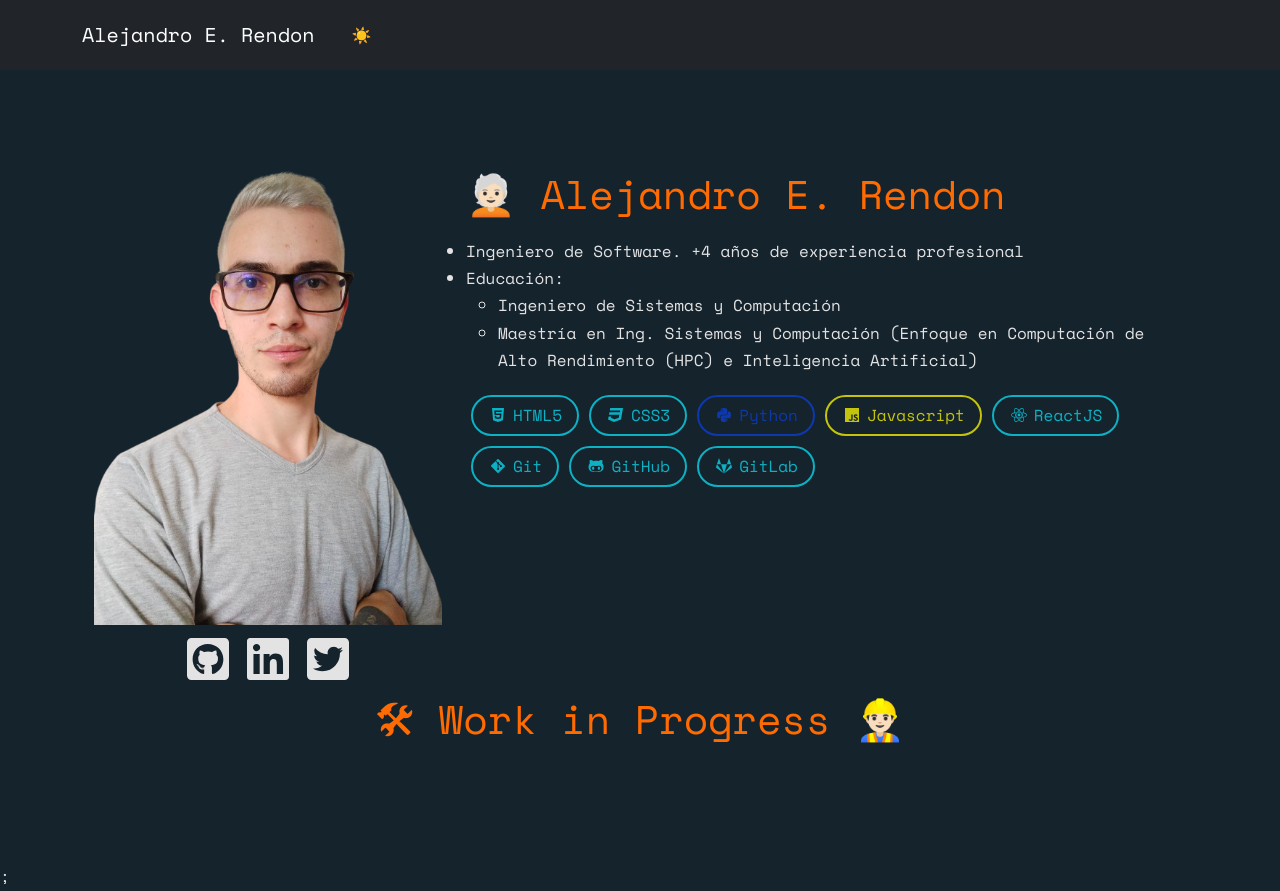
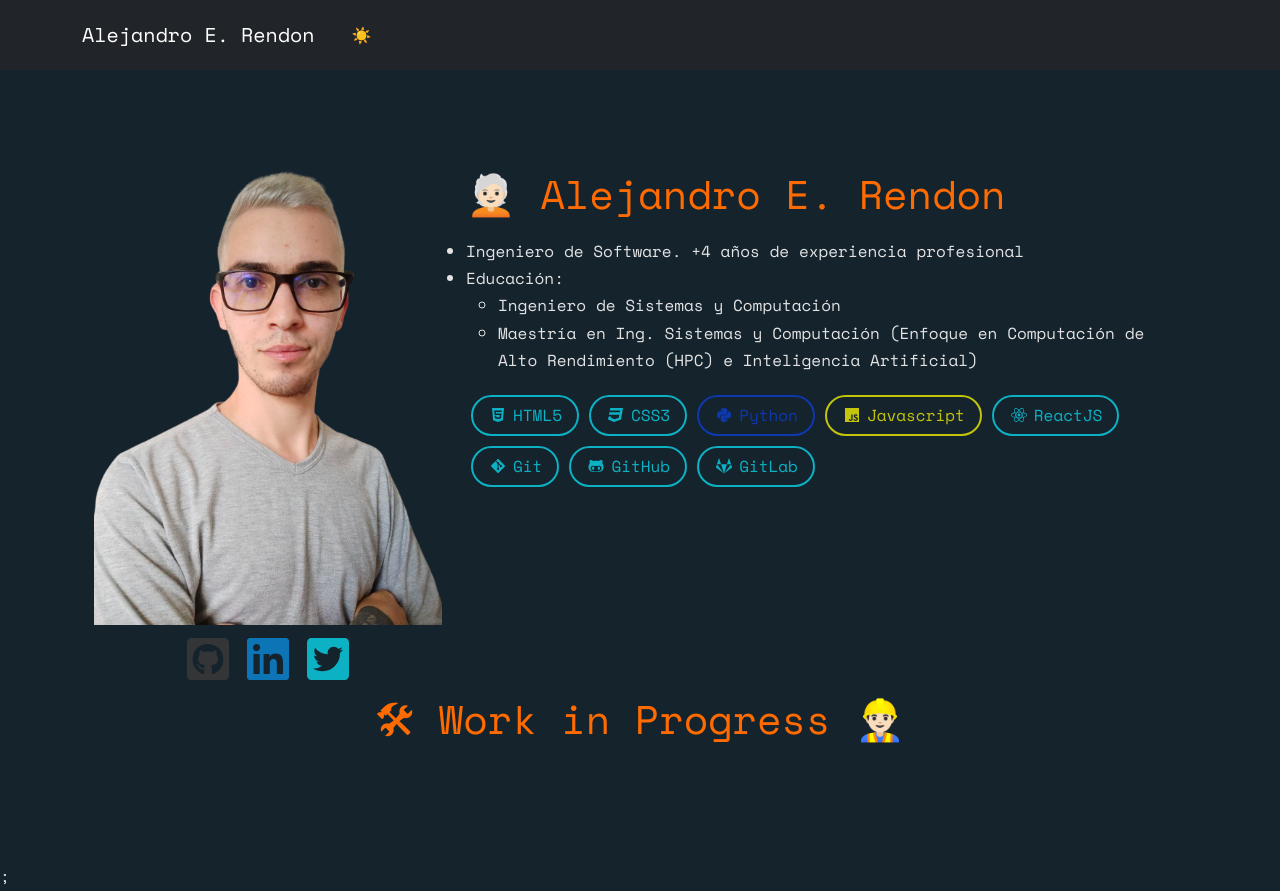
Before and after one commit to arendondiosa/arendondiosa.github.io, a Next.js app: page / in a window 1280 px wide. Built offline with nearby package versions, Linux system fonts and the light colour scheme.

Commit message:
Refactor social icons

```diff
--- a/components/Footer/components/Social.js
+++ b/components/Footer/components/Social.js
@@ -4,20 +4,33 @@ import {
   faLinkedin,
   faTwitterSquare,
 } from '@fortawesome/free-brands-svg-icons';
-import { FontAwesomeIcon } from '@fortawesome/react-fontawesome';
+
+import SocialIcon from './SocialIcon';
 
 const Social = () => {
   return (
     <div style={styles.container}>
-      <a href="https://github.com/arendondiosa" target="blank_">
-        <FontAwesomeIcon icon={faGithubSquare} fixedWidth size="3x" />
-      </a>
-      <a href="https://linkedin.com/in/arendondiosa" target="blank_">
-        <FontAwesomeIcon icon={faLinkedin} fixedWidth size="3x" />
-      </a>
-      <a href="https://twitter.com/arendondiosa" target="blank_">
-        <FontAwesomeIcon icon={faTwitterSquare} fixedWidth size="3x" />
-      </a>
+      <SocialIcon
+        color="#333537"
+        icon={faGithubSquare}
+        size="3x"
+        link="https://github.com/arendondiosa"
+        target="blank_"
+      />
+      <SocialIcon
+        color="#0d75b5"
+        icon={faLinkedin}
+        size="3x"
+        link="https://linkedin.com/in/arendondiosa"
+        target="blank_"
+      />
+      <SocialIcon
+        color="#0db1c4"
+        icon={faTwitterSquare}
+        size="3x"
+        link="https://twitter.com/arendondiosa"
+        target="blank_"
+      />
     </div>
   );
 };
@@ -27,7 +40,6 @@ const styles = {
     textAlign: 'center',
     margin: '10px 0',
   },
-  icon: {},
 };
 
 export default Social;
--- /dev/null
+++ b/components/Footer/components/SocialIcon.js
@@ -0,0 +1,22 @@
+import React from 'react';
+import PropTypes from 'prop-types';
+
+import { FontAwesomeIcon } from '@fortawesome/react-fontawesome';
+
+const SocialIcon = ({ icon, link, target, color, size }) => {
+  return (
+    <a href={link} target={target} style={{ color: color }}>
+      <FontAwesomeIcon icon={icon} fixedWidth size={size} />
+    </a>
+  );
+};
+
+SocialIcon.propTypes = {
+  icon: PropTypes.string,
+  link: PropTypes.string,
+  target: PropTypes.string,
+  color: PropTypes.string,
+  size: PropTypes.string,
+};
+
+export default SocialIcon;
--- a/components/Navbar/Navbar.js
+++ b/components/Navbar/Navbar.js
@@ -7,7 +7,7 @@ const NavbarSite = () => {
   return (
     <Navbar bg="dark" variant="dark" expand="lg" sticky="top">
       <Container>
-        <Navbar.Brand href="#home">Alejandro E. Rendon</Navbar.Brand>
+        <Navbar.Brand href="/">Alejandro E. Rendon</Navbar.Brand>
         <Navbar.Toggle aria-controls="navbarScroll" />
         <Navbar.Collapse id="navbarScroll">
           {/* <Nav className="me-auto">
@@ -26,7 +26,7 @@ const NavbarSite = () => {
           </Nav> */}
           <Nav>
             {/* <Nav.Link href="#deets">More deets</Nav.Link> */}
-            <Nav.Link eventKey={2} href="#memes">
+            <Nav.Link eventKey={2}>
               <ThemeToggle type="button" />
             </Nav.Link>
           </Nav>
--- a/pages/_app.js
+++ b/pages/_app.js
@@ -9,6 +9,7 @@ const MyApp = ({ Component, pageProps }) => {
   return (
     <>
       <Head>
+        <title>Alejandro E. Rendon - Software Engineer</title>
         <meta name="viewport" content="initial-scale=1.0, width=device-width" />
       </Head>
       <Component {...pageProps} />;
```
